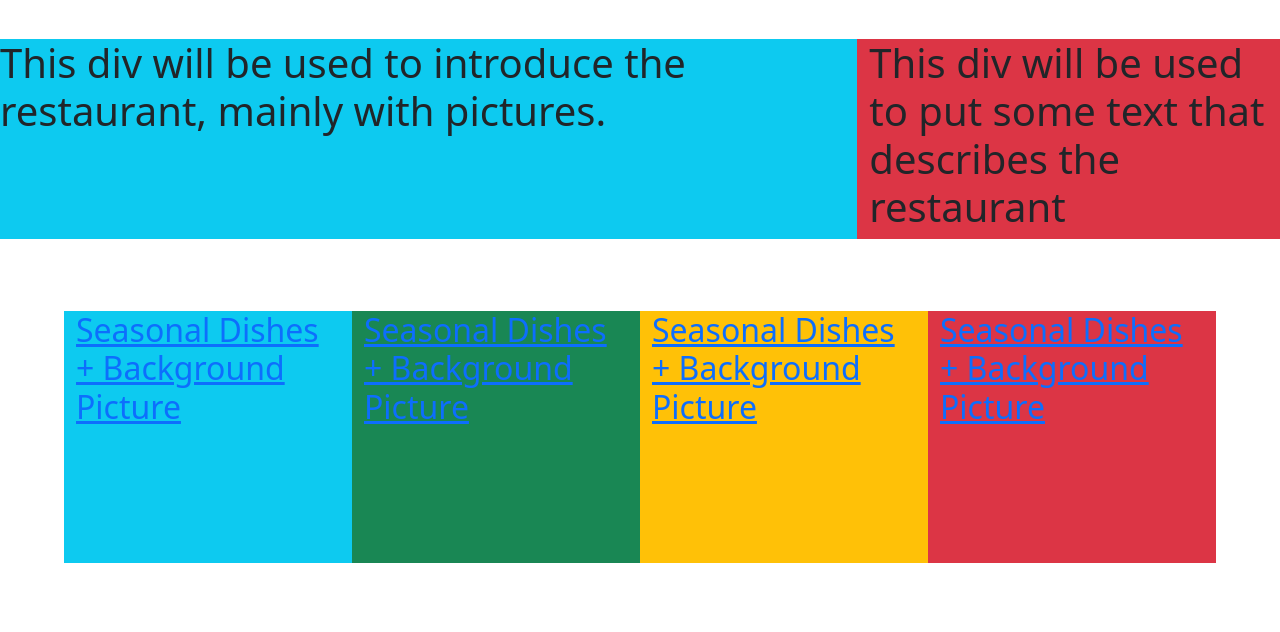
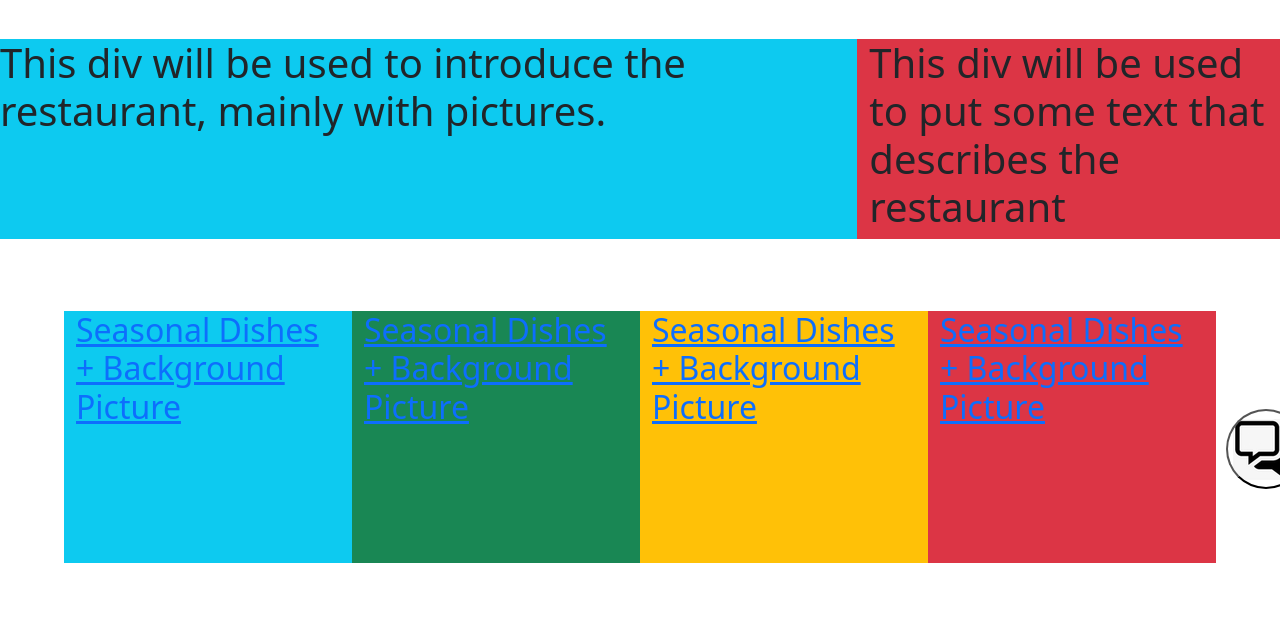
Before and after one commit to DuploMinh/ISYS2101-Group15, a plain HTML site: page home.html in a window 1280 px wide. Shown: the part 135-767 px from the top of the page. Drawn offline with nearby package versions, Linux system fonts and the light colour scheme.

Commit message:
Add a ChatBox button

```diff
--- /dev/null
+++ b/css/style.css
@@ -0,0 +1,28 @@
+#chatBox {
+    position: fixed;
+    margin-top: 30%;
+    width: 100px;
+    height: 100px;
+    margin-left: 95%;
+    z-index: 9999;
+}
+
+#chatBox_btn {
+    position: relative;
+    border-radius: 50%;
+    width: 80%;
+    height: 80%;
+    margin-left: 10%;
+    margin-top: 10%;
+    background-color: white;
+    font-size: 40px;
+    align-items: center;
+    justify-content: center;
+    background-image: url('../image/msg.JPG');
+    background-repeat: no-repeat;
+    background-position:center;
+}
+
+#chatBox_btn:hover {
+    background-color: aqua;
+}
--- a/home.html
+++ b/home.html
@@ -12,6 +12,7 @@
     <script src="https://cdn.jsdelivr.net/npm/bootstrap@5.0.2/dist/js/bootstrap.bundle.min.js" integrity="sha384-MrcW6ZMFYlzcLA8Nl+NtUVF0sA7MsXsP1UyJoMp4YLEuNSfAP+JcXn/tWtIaxVXM" crossorigin="anonymous"></script>
     <link href="https://cdn.jsdelivr.net/npm/bootstrap@5.0.2/dist/css/bootstrap.min.css" rel="stylesheet" integrity="sha384-EVSTQN3/azprG1Anm3QDgpJLIm9Nao0Yz1ztcQTwFspd3yD65VohhpuuCOmLASjC" crossorigin="anonymous">
     <link href="/docs/5.0/dist/css/bootstrap.min.css" rel="stylesheet" integrity="sha384-EVSTQN3/azprG1Anm3QDgpJLIm9Nao0Yz1ztcQTwFspd3yD65VohhpuuCOmLASjC" crossorigin="anonymous">
+    <link rel="stylesheet" href="css/style.css">
     <title>Home Page</title>
 </head>
 <body>
@@ -40,6 +41,11 @@
     </nav>
 
     <main role="main">
+        <!--Chat Box-->
+        <div id="chatBox">
+            <button id="chatBox_btn"></button>
+        </div>
+
         <!--Welcome DashBoard-->
         <div class="row position-relative pt-md-4 pt-sm-2 mt-sm-2 mt-md-4">
             <div class="col-md-8 col-sm-6 bg-info">
```
Also changed, not shown: image/msg.JPG (added).
